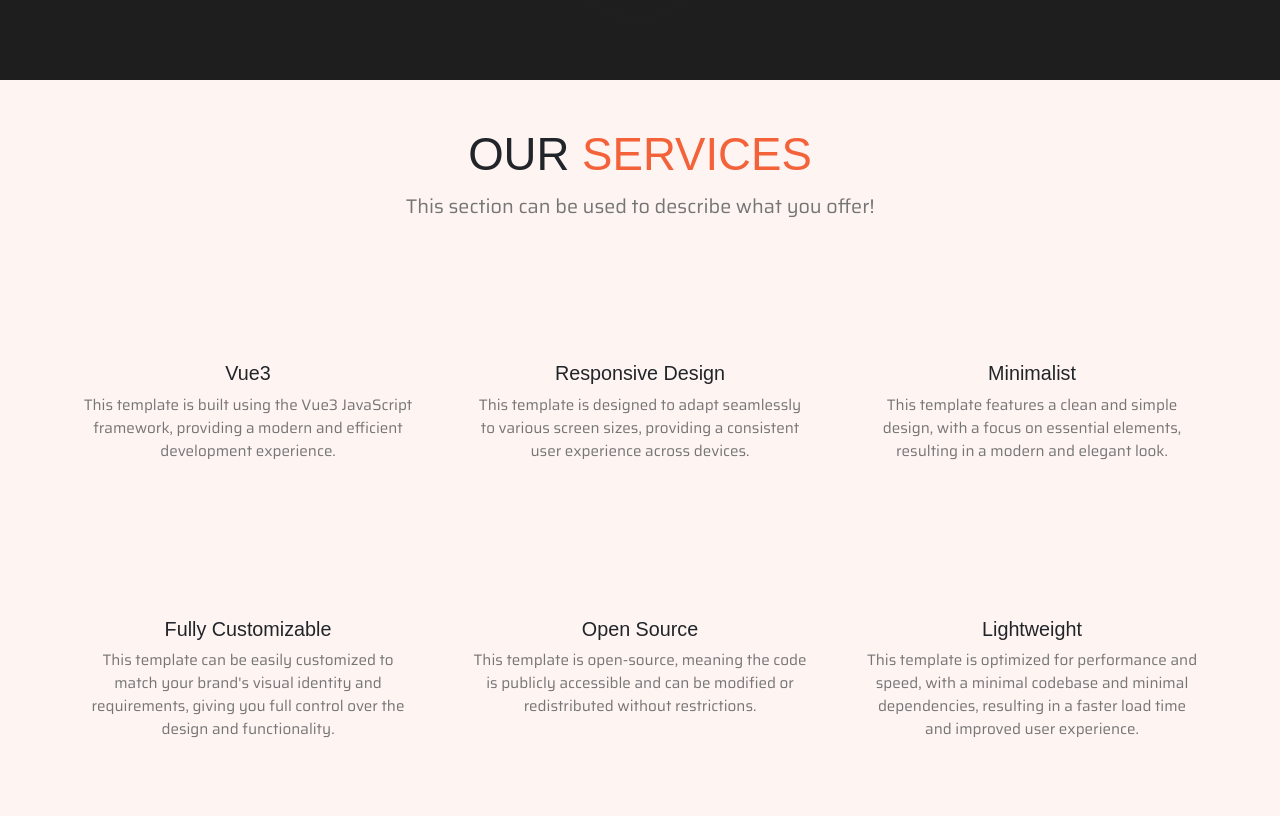
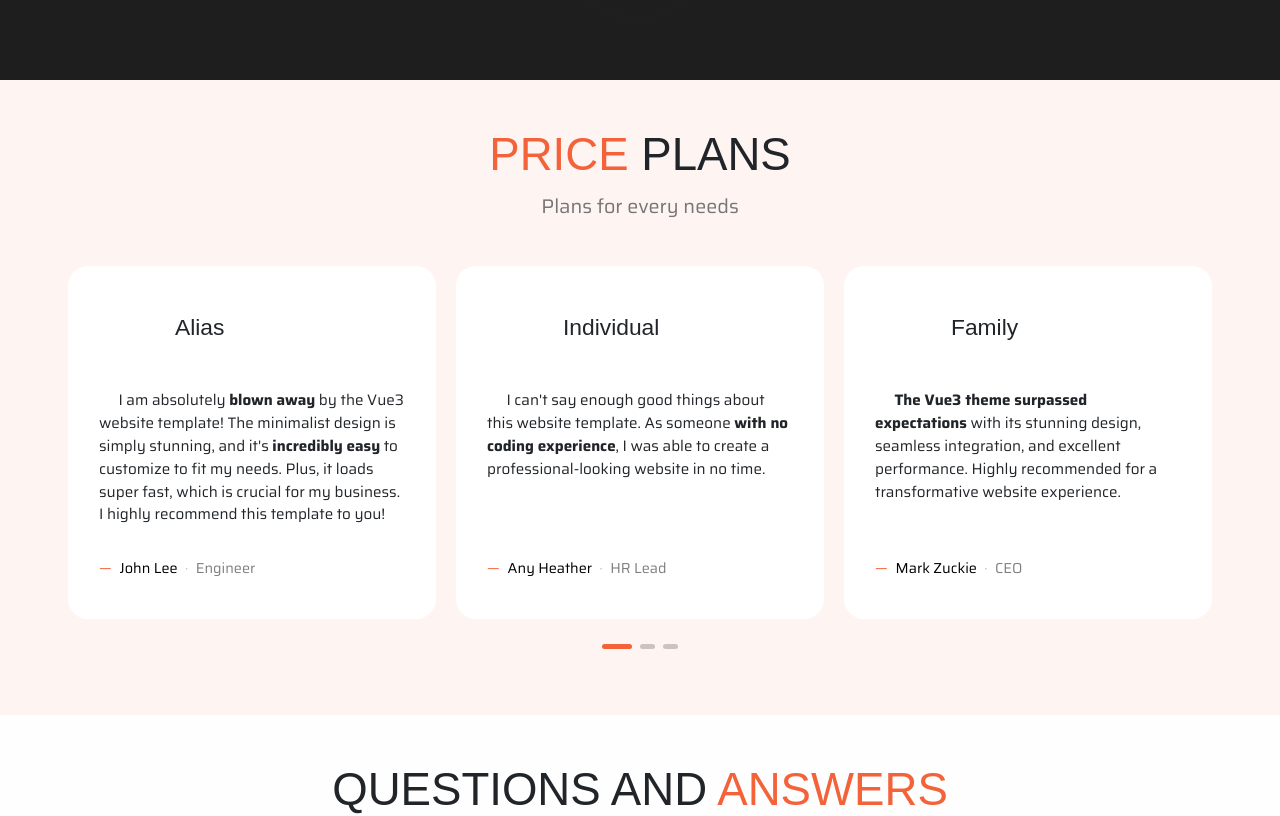
Before and after one commit to taodong/1cxym4dev, a Vue app: page / in a window 1280 px wide. Shown: the part 720-1536 px from the top of the page. Built offline with nearby package versions, Linux system fonts and the light colour scheme; a web font is replaced by a local one.

Commit message:
Add price page

```diff
--- a/src/vue/content/pages/HomePage.vue
+++ b/src/vue/content/pages/HomePage.vue
@@ -17,11 +17,12 @@ import HeroSection from "/src/vue/content/sections/HeroSection.vue"
 // import ReviewsSection from "/src/vue/content/sections/ReviewsSection.vue"
 import ServicesSection from "/src/vue/content/sections/ServicesSection.vue"
 // import TeamSection from "/src/vue/content/sections/TeamSection.vue"
+import PriceSection from "/src/vue/content/sections/PriceSection.vue"
 
 const sections = [
     new SectionInfo('hero',         HeroSection,            null,           null),
     // new SectionInfo('about',        AboutSection,           'About',        'fa-solid fa-file'),
-    new SectionInfo('services',     ServicesSection,        'Services',     'fa-solid fa-wrench'),
+    new SectionInfo('price',     PriceSection,        'Pricing',     'fa-solid fa-wrench'),
     // new SectionInfo('history',      HistorySection,         'History',      'fa-solid fa-clock'),
     // new SectionInfo('featured',     FeaturedProjectSection, 'Zork',         'fa-solid fa-bolt'),
     // new SectionInfo('portfolio',    PortfolioSection,       'Portfolio',    'fa-solid fa-camera'),
--- /dev/null
+++ b/src/vue/content/sections/PriceSection.vue
@@ -0,0 +1,60 @@
+<template>
+    <!-- Services Section -->
+    <PageSection variant="primary"
+                 :id="props.id">
+        <!-- Title -->
+        <PageSectionHeader title="*Price* Plans"
+                           subtitle="Plans for every needs"/>
+
+        <!-- Content -->
+        <PageSectionContent>
+            <ArticleTestimonials>
+                <ItemTestimonial title="Alias"
+                                 image="images/clients/client-spotify.svg"
+                                 quote="I am absolutely <b>blown away</b> by the Vue3 website template! The minimalist design is simply stunning, and it's <b>incredibly easy</b> to customize to fit my needs. Plus, it loads super fast, which is crucial for my business. I highly recommend this template to you!"
+                                 author="John Lee"
+                                 role="Engineer"/>
+
+                <ItemTestimonial title="Individual"
+                                 image="images/clients/client-voloco.svg"
+                                 quote="I can't say enough good things about this website template. As someone <b>with no coding experience</b>, I was able to create a professional-looking website in no time."
+                                 author="Any Heather"
+                                 role="HR Lead"/>
+
+                <ItemTestimonial title="Family"
+                                 image="images/clients/client-facebook.svg"
+                                 quote="<b>The Vue3 theme surpassed expectations</b> with its stunning design, seamless integration, and excellent performance. Highly recommended for a transformative website experience."
+                                 author="Mark Zuckie"
+                                 role="CEO"/>
+
+                <ItemTestimonial title="Microsoft"
+                                 image="images/clients/client-microsoft.svg"
+                                 quote="This is hands down <b>the best website template</b> I've ever used. The lightweight codebase makes for a lightning-fast site, and the fully flexible nature allowed me to create a unique and engaging experience for my users."
+                                 author="Bill Gates"
+                                 role="CEO"/>
+
+                <ItemTestimonial title="Nasa"
+                                 image="images/clients/client-nasa.svg"
+                                 quote="I am absolutely thrilled to express my admiration for this top-notch template with its <b>simple and intuitive design</b>! Words alone cannot do justice to the delight it has brought into my life."
+                                 author="John Suarez"
+                                 role="Tech Analyst"/>
+            </ArticleTestimonials>
+        </PageSectionContent>
+    </PageSection>
+</template>
+
+<script setup>
+import PageSection from "/src/vue/components/layout/PageSection.vue"
+import PageSectionHeader from "/src/vue/components/layout/PageSectionHeader.vue"
+import PageSectionContent from "/src/vue/components/layout/PageSectionContent.vue"
+import ArticleTestimonials from "/src/vue/components/articles/ArticleTestimonials.vue"
+import ItemTestimonial from "/src/vue/components/articles/items/ItemTestimonial.vue"
+
+const props = defineProps({
+    id: String
+})
+</script>
+
+<style lang="scss" scoped>
+@import "/src/scss/_theming.scss";
+</style>
```
